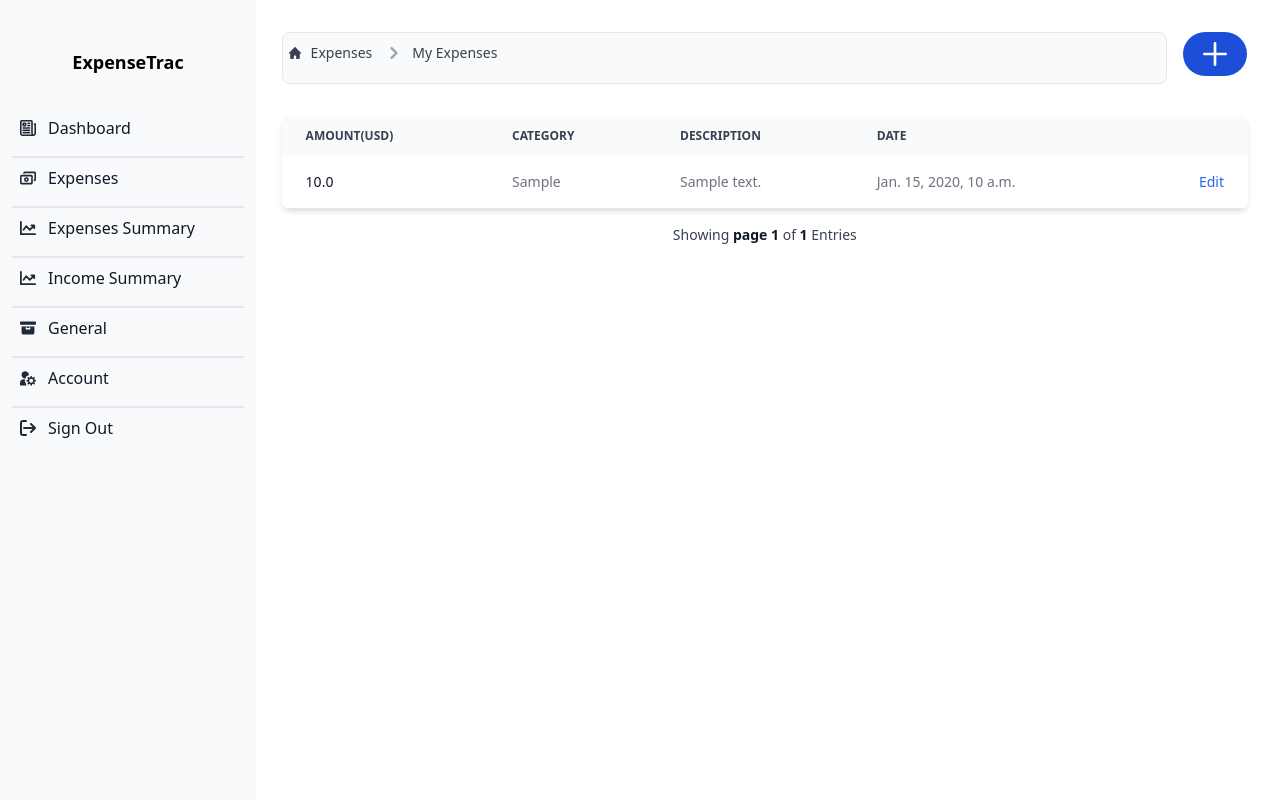
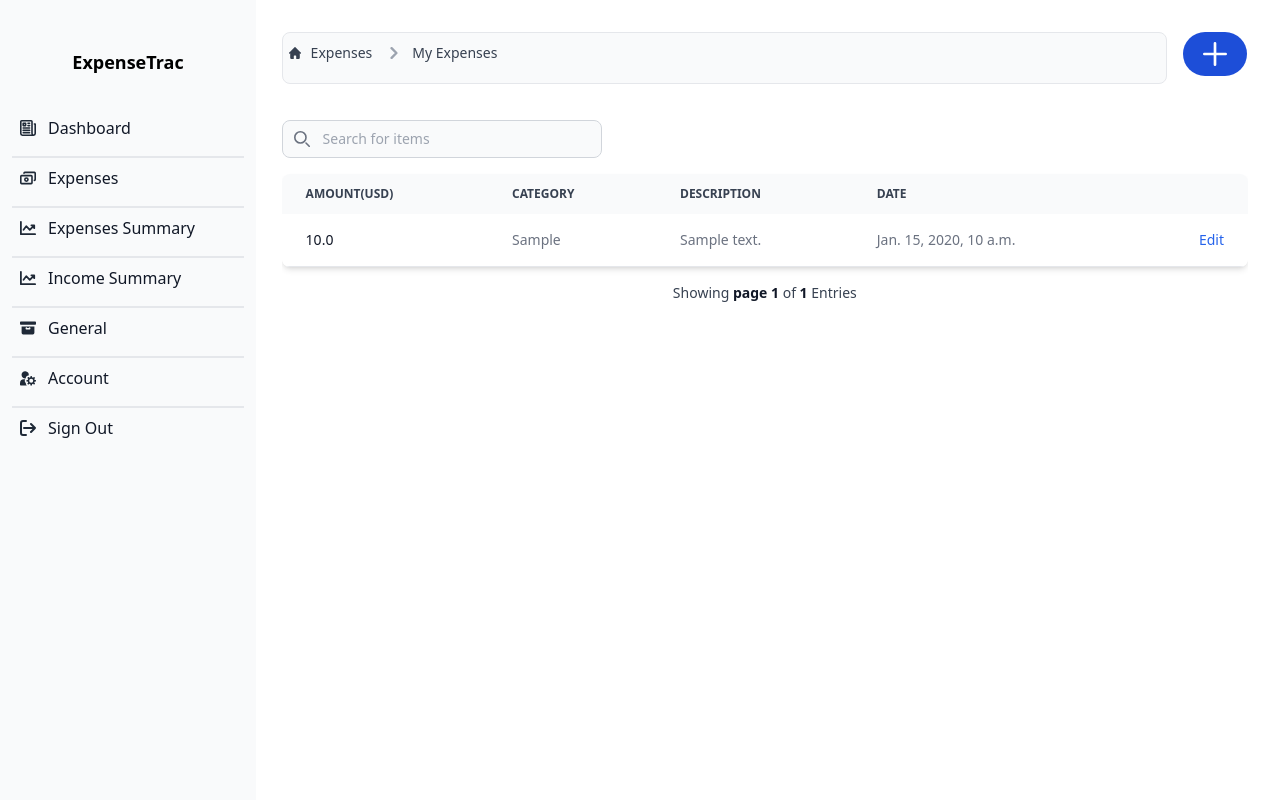
Before and after one commit to Awwal12/ExpenseTrac, a Django app: page /expenses/ in a window 1280 px wide. Run offline with Django 4.2, Linux system fonts and the light colour scheme; a user stored in the database is signed in; tables that the repository leaves empty hold one stand-in row (values such as "Sample post"); some libraries are stand-ins or nearby versions.

Commit message:
added search bar

```diff
--- a/expensetrac/templates/expenses/index.html
+++ b/expensetrac/templates/expenses/index.html
@@ -35,8 +35,20 @@ Expenses
   </svg></a>
 </div>
 <!-- table -->
-
-
+<!-- start of search bar -->
+<div class="relative overflow-x-auto sm:rounded-lg">
+    <div class="pb-4 bg-white dark:bg-gray-900">
+        <label for="table-search" class="sr-only">Search</label>
+        <div class="relative mt-1">
+            <div class="absolute inset-y-0 left-0 flex items-center pl-3 pointer-events-none">
+                <svg class="w-4 h-4 text-gray-500 dark:text-gray-400" aria-hidden="true" xmlns="http://www.w3.org/2000/svg" fill="none" viewBox="0 0 20 20">
+                    <path stroke="currentColor" stroke-linecap="round" stroke-linejoin="round" stroke-width="2" d="m19 19-4-4m0-7A7 7 0 1 1 1 8a7 7 0 0 1 14 0Z"/>
+                </svg>
+            </div>
+            <input type="text" id="table-search" class="block p-2 pl-10 text-sm text-gray-900 border border-gray-300 rounded-lg w-80 bg-gray-50 focus:ring-blue-500 focus:border-blue-500 dark:bg-gray-700 dark:border-gray-600 dark:placeholder-gray-400 dark:text-white dark:focus:ring-blue-500 dark:focus:border-blue-500" placeholder="Search for items">
+        </div>
+    </div>
+<!-- end of search bar -->
 <div class="relative overflow-x-auto shadow-md sm:rounded-lg">
     <table class="w-full text-sm text-left text-gray-500 dark:text-gray-400">
         <thead class="text-xs text-gray-700 uppercase bg-gray-50 dark:bg-gray-700 dark:text-gray-400">
@@ -84,10 +96,11 @@ Expenses
 
 <div class="flex flex-col items-center m-4">
   <!-- Help text -->
-  <span class="text-sm text-gray-700 dark:text-gray-400">
-      Showing <span class="font-semibold text-gray-900 dark:text-white">page {{page_obj.number}}</span> of <span class="font-semibold text-gray-900 dark:text-white">{{ page_obj.paginator.num_pages }}</span> Entries
-  </span>
-      <div class="inline-flex mt-2 xs:mt-0">
+<span class="text-sm text-gray-700 dark:text-gray-400">
+    Showing <span class="font-semibold text-gray-900 dark:text-white">page {{ page_obj.number }}</span> of <span class="font-semibold text-gray-900 dark:text-white">{{ page_obj.paginator.num_pages }}</span> Entries
+</span>
+
+<div class="inline-flex mt-2 xs:mt-0">
     <!-- Buttons -->
     {% if page_obj.has_previous %}
     <a href="?page={{ page_obj.previous_page_number }}" class="flex items-center justify-center px-4 h-10 text-base font-medium text-white bg-gray-800 rounded-l hover:bg-gray-900 dark:bg-gray-800 dark:border-gray-700 dark:text-gray-400 dark:hover:bg-gray-700 dark:hover:text-white">
@@ -99,14 +112,13 @@ Expenses
     {% endif %}
 
     {% if page_obj.has_next %}
-    <a href="?page={{ page_obj.paginator.num_pages }}" class="flex items-center justify-center px-4 h-10 text-base font-medium text-white bg-gray-800 border-0 border-l border-gray-700 rounded-r hover:bg-gray-900 dark:bg-gray-800 dark:border-gray-700 dark:text-gray-400 dark:hover:bg-gray-700 dark:hover:text-white">
+    <a href="?page={{ page_obj.next_page_number }}" class="flex items-center justify-center px-4 h-10 text-base font-medium text-white bg-gray-800 border-0 border-l border-gray-700 rounded-r hover:bg-gray-900 dark:bg-gray-800 dark:border-gray-700 dark:text-gray-400 dark:hover:bg-gray-700 dark:hover:text-white">
         Next
         <svg class="w-3.5 h-3.5 ml-2" aria-hidden="true" xmlns="http://www.w3.org/2000/svg" fill="none" viewBox="0 0 14 10">
         <path stroke="currentColor" stroke-linecap="round" stroke-linejoin="round" stroke-width="2" d="M1 5h12m0 0L9 1m4 4L9 9"/>
       </svg>
     </a>
     {% endif %}
-  </div>
 </div>
 
 
```
